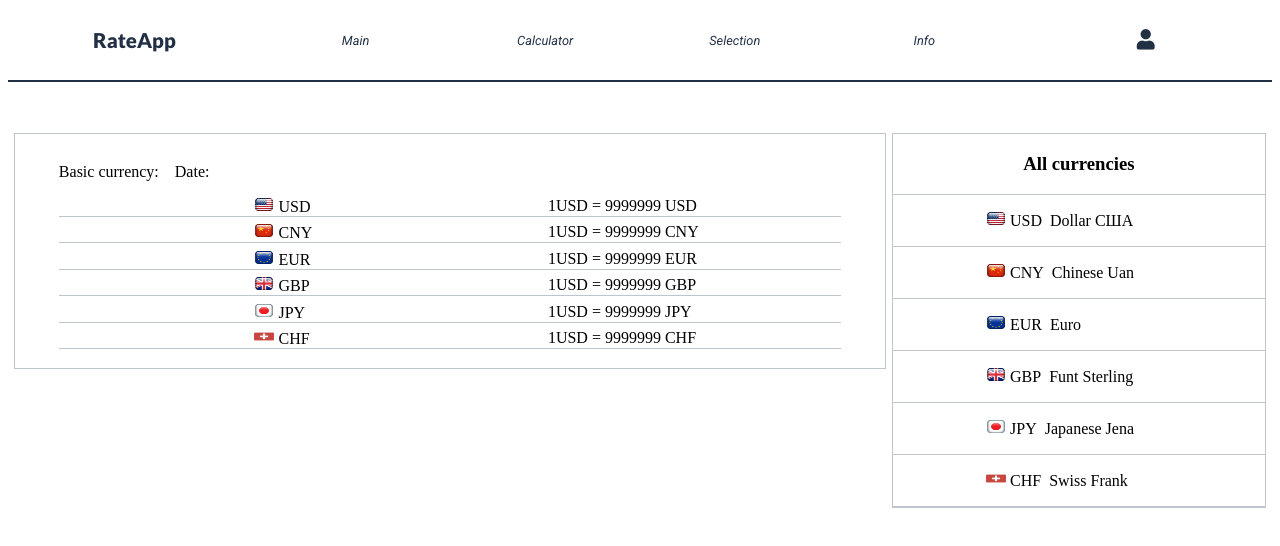
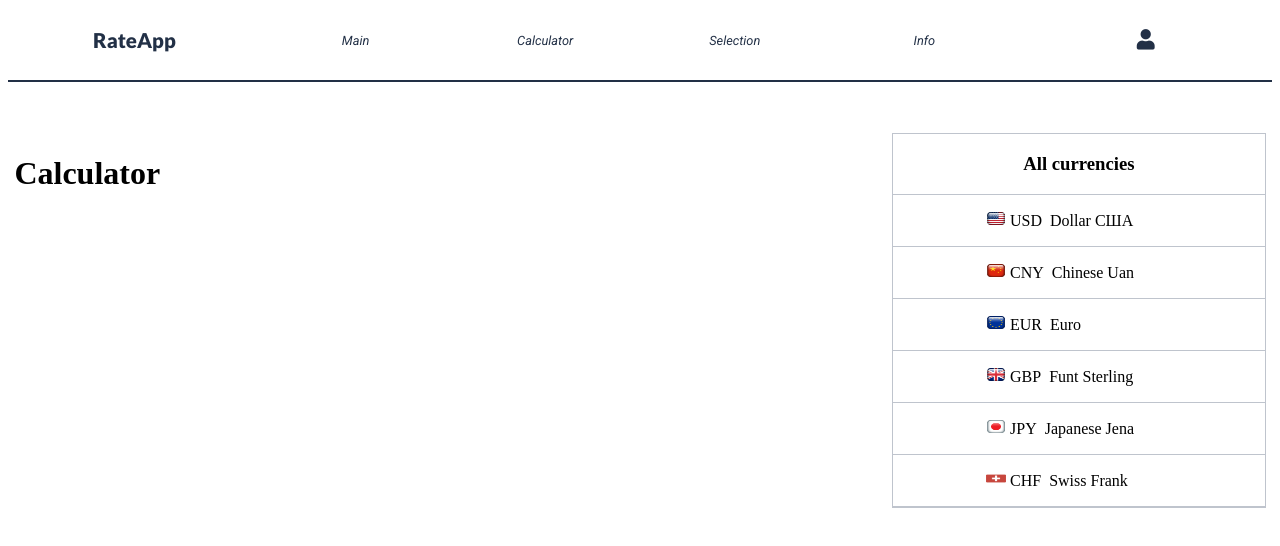
Before and after one commit to bogdansoft/rate_app, a React (Create React App) app: page /calc in a window 1280 px wide. Shown: the top 546 px of the page. Built offline with nearby package versions, Linux system fonts and the light colour scheme.

Commit message:
added route

```diff
--- a/package.json
+++ b/package.json
@@ -9,6 +9,7 @@
     "node-sass": "^7.0.3",
     "react": "^18.2.0",
     "react-dom": "^18.2.0",
+    "react-router-dom": "^5.2.0",
     "react-scripts": "5.0.1",
     "web-vitals": "^2.1.4"
   },
--- a/src/components/layout/Layout.js
+++ b/src/components/layout/Layout.js
@@ -4,6 +4,10 @@
 import {Header} from "../header/Header";
 import {Home} from "../pages/home/Home";
 import {SideBar} from "../sidebar/SideBar";
+import {Route, Switch} from "react-router-dom";
+import {Calc} from "../pages/calc/Calc";
+import {Sample} from "../pages/sample/Sample";
+import {Info} from "../pages/info/Info";
 
 const Layout = () => {
     return (
@@ -11,7 +15,12 @@
             <Header/>
             <div className='content'>
                 <div className='routes'>
-                    <Home/>
+                    <Switch>
+                        <Route path='/' exact component={Home}/>
+                        <Route path='/calc' render={() => <Calc/>}/>
+                        <Route path='/sample' render={() => <Sample/>}/>
+                        <Route path='/info' render={() => <Info/>}/>
+                    </Switch>
                 </div>
                 <SideBar/>
             </div>
--- a/src/components/navbar/Navbar.js
+++ b/src/components/navbar/Navbar.js
@@ -1,14 +1,15 @@
 import './navbar.scss'
 import React from "react";
+import {NavLink} from "react-router-dom";
 
 export const Navbar = () => {
     return (
         <nav>
             <ul>
-                <li><a href='/'>Main</a></li>
-                <li><a href='/'>Calculator</a></li>
-                <li><a href='/'>Selection</a></li>
-                <li><a href='/'>Info</a></li>
+                <li><NavLink to='/'>Main</NavLink></li>
+                <li><NavLink to='/calc'>Calculator</NavLink></li>
+                <li><NavLink to='/sample'>Selection</NavLink></li>
+                <li><NavLink to='/info'>Info</NavLink></li>
             </ul>
         </nav>
     )
--- /dev/null
+++ b/src/components/pages/calc/Calc.js
@@ -0,0 +1,8 @@
+import React from "react";
+import './calc.scss';
+
+export const Calc = () => {
+    return (
+        <h1>Calculator</h1>
+    )
+}
--- /dev/null
+++ b/src/components/pages/info/Info.js
@@ -0,0 +1,8 @@
+import React from "react";
+import './info.scss';
+
+export const Info = () => {
+    return (
+        <h1>Info</h1>
+    )
+}
--- /dev/null
+++ b/src/components/pages/sample/Sample.js
@@ -0,0 +1,8 @@
+import React from "react";
+import './sample.scss';
+
+export const Sample = () => {
+    return (
+        <h1>Sample</h1>
+    )
+}
--- a/src/index.js
+++ b/src/index.js
@@ -2,16 +2,16 @@
 import ReactDOM from 'react-dom/client';
 import './index.scss';
 import App from './App';
-import reportWebVitals from './reportWebVitals';
+import {BrowserRouter} from "react-router-dom";
+
+const app =
+    <BrowserRouter>
+        <React.StrictMode>
+            <App/>
+        </React.StrictMode>
+    </BrowserRouter>
 
 const root = ReactDOM.createRoot(document.getElementById('root'));
 root.render(
-  <React.StrictMode>
-    <App />
-  </React.StrictMode>
+    app
 );
-
-// If you want to start measuring performance in your app, pass a function
-// to log results (for example: reportWebVitals(console.log))
-// or send to an analytics endpoint. Learn more: https://bit.ly/CRA-vitals
-reportWebVitals();
```
Also changed, not shown: src/components/pages/calc/calc.scss (added), src/components/pages/info/info.scss (added), src/components/pages/sample/sample.scss (added), 1 other file (tests, documents, lock files or other folders).
